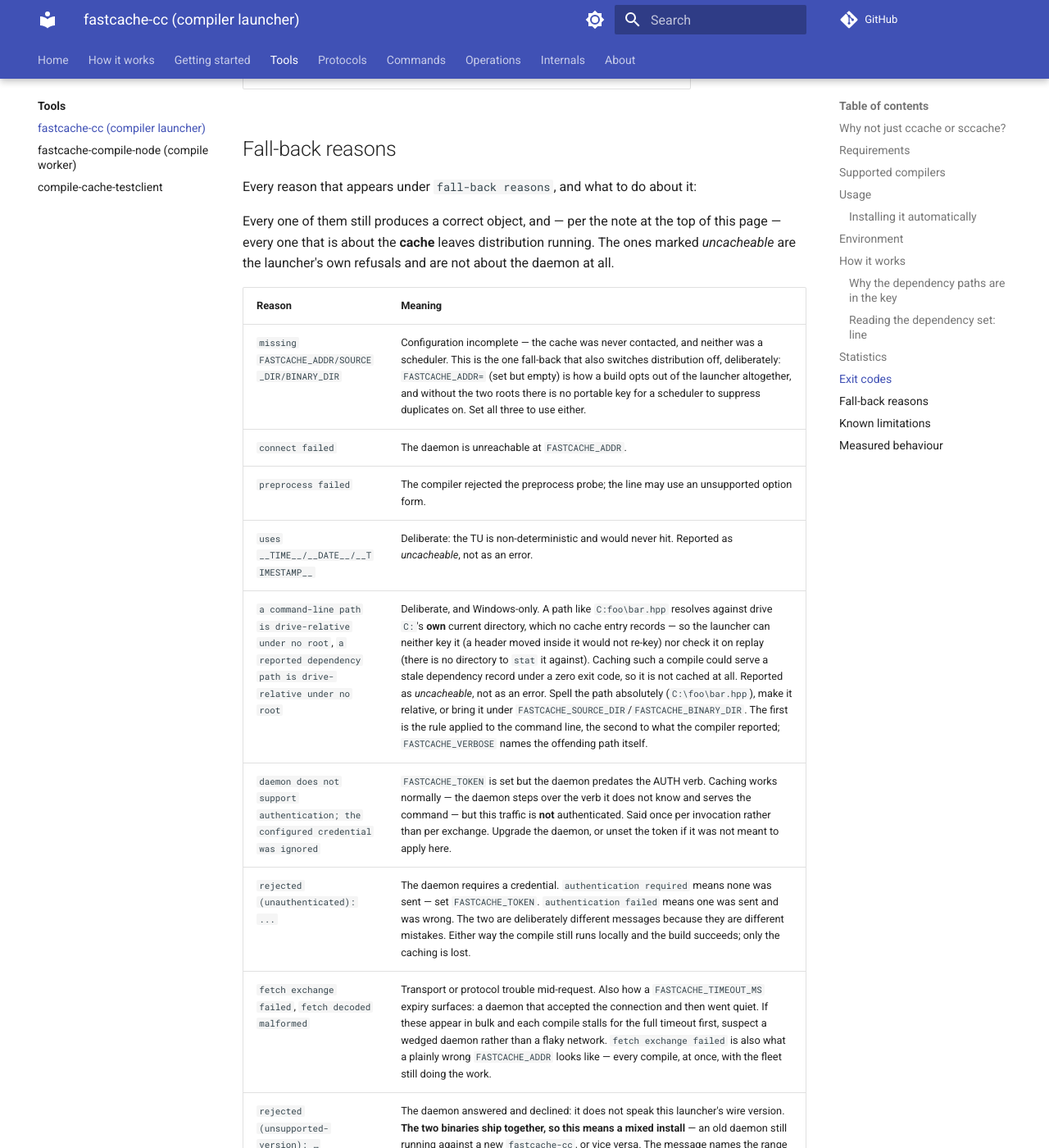
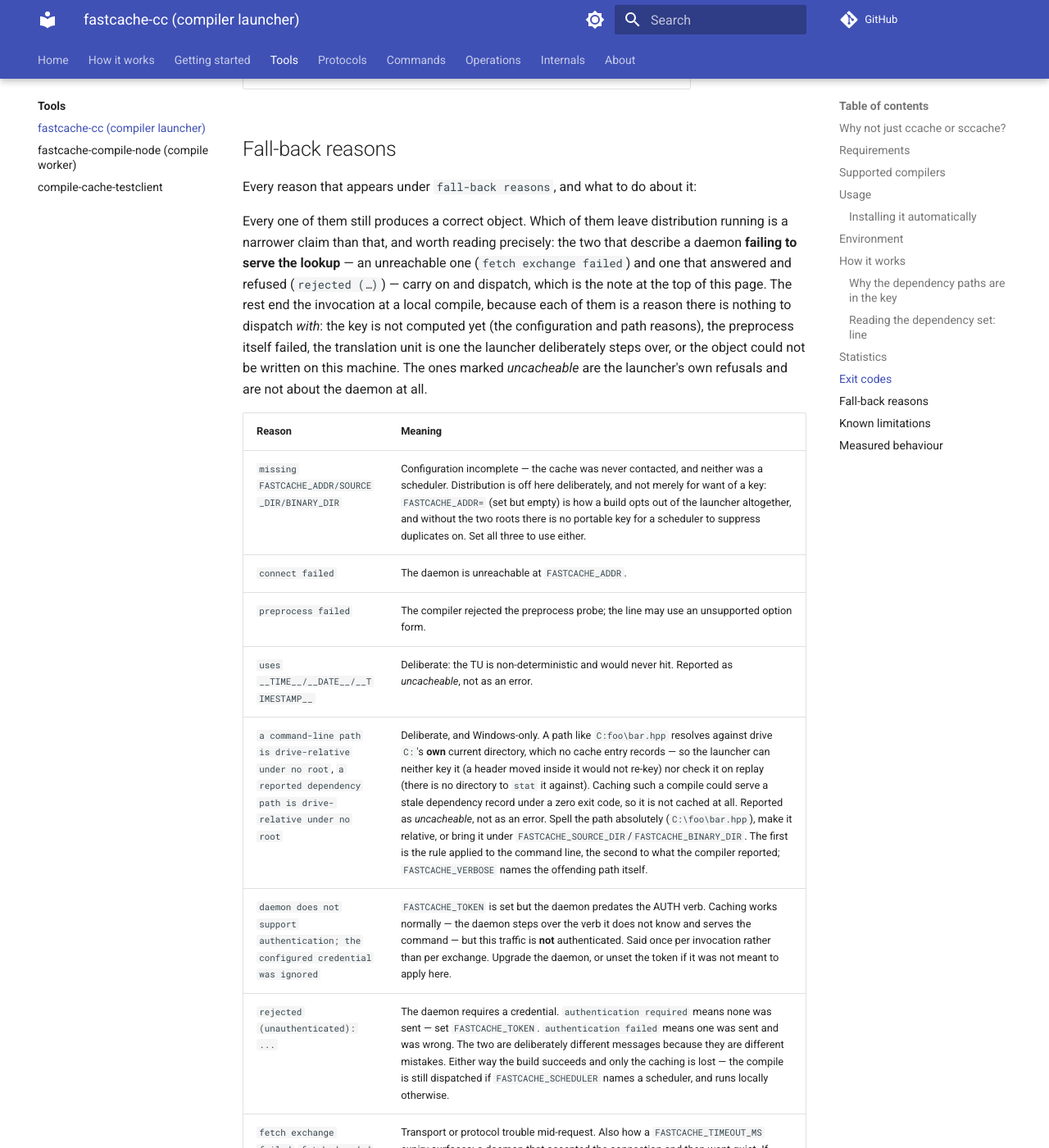
Before and after one commit to LASTRADA-Software/fastcached, an MkDocs documentation site: the page built from docs/tools/fastcache-cc.md, in a window 1280 px wide and 1400 px high, scrolled down 10756 px. Shown: the whole window at 82% size. Built offline with MkDocs 1.6.1 and Material for MkDocs 9.7.7, drawn with Linux system fonts in a browser that asks for light colours; comment, search, counter and statistics services are not loaded; some of the changed text lies outside the part shown.

Commit message:
cc: a refusal is an answer, so the store-skip line may not say otherwise
A /code-review medium pass over the two commits above.

The line explaining the skipped STORE said the cache "did not answer the
fetch", which is true of a transport failure and false of a refusal -- the
daemon spoke and declined. Reporting a refusal under the wrong reason
sends an operator to look for an unreachable daemon that is running
perfectly well and rejecting, which this tree has a rule about.

The fall-back reason table claimed that everything about the cache leaves
distribution running. It does not: `fetch decoded malformed`,
`preprocess failed` and the four deliberate refusals all end the
invocation, each because there is nothing to dispatch WITH. The table now
names the two reasons that carry on and says why the rest cannot, and the
`rejected (unauthenticated)` row stops saying the compile runs locally.

`KeyInputs` is const again now that nothing is moved out of it, and the
comment that explained why it could not be no longer describes a move that
does not happen.

`FallbackRow`'s two byte-wide members move to the end. One of them between
two `string_view`s costs seven bytes of padding, which is the rule this
build enforces on config structs -- the shape is the same here and the
reason for it does not depend on which struct it is.

Refs #236

Signed-off-by: Christian Parpart <christian@parpart.family>

```diff
--- a/docs/tools/fastcache-cc.md
+++ b/docs/tools/fastcache-cc.md
@@ -391,21 +391,28 @@
 
 Every reason that appears under `fall-back reasons`, and what to do about it:
 
-Every one of them still produces a correct object, and — per the note at the top
-of this page — every one that is about the **cache** leaves distribution running.
-The ones marked *uncacheable* are the launcher's own refusals and are not about
-the daemon at all.
+Every one of them still produces a correct object. Which of them leave
+distribution running is a narrower claim than that, and worth reading precisely:
+the two that describe a daemon **failing to serve the lookup** — an unreachable
+one (`fetch exchange failed`) and one that answered and refused (`rejected (…)`)
+— carry on and dispatch, which is the note at the top of this page. The rest end
+the invocation at a local compile, because each of them is a reason there is
+nothing to dispatch *with*: the key is not computed yet (the configuration and
+path reasons), the preprocess itself failed, the translation unit is one the
+launcher deliberately steps over, or the object could not be written on this
+machine. The ones marked *uncacheable* are the launcher's own refusals and are
+not about the daemon at all.
 
 | Reason | Meaning |
 |--------|---------|
-| `missing FASTCACHE_ADDR/SOURCE_DIR/BINARY_DIR` | Configuration incomplete — the cache was never contacted, and neither was a scheduler. This is the one fall-back that also switches distribution off, deliberately: `FASTCACHE_ADDR=` (set but empty) is how a build opts out of the launcher altogether, and without the two roots there is no portable key for a scheduler to suppress duplicates on. Set all three to use either. |
+| `missing FASTCACHE_ADDR/SOURCE_DIR/BINARY_DIR` | Configuration incomplete — the cache was never contacted, and neither was a scheduler. Distribution is off here deliberately, and not merely for want of a key: `FASTCACHE_ADDR=` (set but empty) is how a build opts out of the launcher altogether, and without the two roots there is no portable key for a scheduler to suppress duplicates on. Set all three to use either. |
 | `connect failed` | The daemon is unreachable at `FASTCACHE_ADDR`. |
 | `preprocess failed` | The compiler rejected the preprocess probe; the line may use an unsupported option form. |
 | `uses __TIME__/__DATE__/__TIMESTAMP__` | Deliberate: the TU is non-deterministic and would never hit. Reported as *uncacheable*, not as an error. |
 | `a command-line path is drive-relative under no root`, `a reported dependency path is drive-relative under no root` | Deliberate, and Windows-only. A path like `C:foo\bar.hpp` resolves against drive `C:`'s **own** current directory, which no cache entry records — so the launcher can neither key it (a header moved inside it would not re-key) nor check it on replay (there is no directory to `stat` it against). Caching such a compile could serve a stale dependency record under a zero exit code, so it is not cached at all. Reported as *uncacheable*, not as an error. Spell the path absolutely (`C:\foo\bar.hpp`), make it relative, or bring it under `FASTCACHE_SOURCE_DIR`/`FASTCACHE_BINARY_DIR`. The first is the rule applied to the command line, the second to what the compiler reported; `FASTCACHE_VERBOSE` names the offending path itself. |
 | `daemon does not support authentication; the configured credential was ignored` | `FASTCACHE_TOKEN` is set but the daemon predates the AUTH verb. Caching works normally — the daemon steps over the verb it does not know and serves the command — but this traffic is **not** authenticated. Said once per invocation rather than per exchange. Upgrade the daemon, or unset the token if it was not meant to apply here. |
-| `rejected (unauthenticated): ...` | The daemon requires a credential. `authentication required` means none was sent — set `FASTCACHE_TOKEN`. `authentication failed` means one was sent and was wrong. The two are deliberately different messages because they are different mistakes. Either way the compile still runs locally and the build succeeds; only the caching is lost. |
-| `fetch exchange failed`, `fetch decoded malformed` | Transport or protocol trouble mid-request. Also how a `FASTCACHE_TIMEOUT_MS` expiry surfaces: a daemon that accepted the connection and then went quiet. If these appear in bulk and each compile stalls for the full timeout first, suspect a wedged daemon rather than a flaky network. `fetch exchange failed` is also what a plainly wrong `FASTCACHE_ADDR` looks like — every compile, at once, with the fleet still doing the work. |
+| `rejected (unauthenticated): ...` | The daemon requires a credential. `authentication required` means none was sent — set `FASTCACHE_TOKEN`. `authentication failed` means one was sent and was wrong. The two are deliberately different messages because they are different mistakes. Either way the build succeeds and only the caching is lost — the compile is still dispatched if `FASTCACHE_SCHEDULER` names a scheduler, and runs locally otherwise. |
+| `fetch exchange failed`, `fetch decoded malformed` | Transport or protocol trouble mid-request. Also how a `FASTCACHE_TIMEOUT_MS` expiry surfaces: a daemon that accepted the connection and then went quiet. If these appear in bulk and each compile stalls for the full timeout first, suspect a wedged daemon rather than a flaky network. `fetch exchange failed` is also what a plainly wrong `FASTCACHE_ADDR` looks like — every compile, at once, with the fleet still doing the work. The two differ in what happens next: `fetch exchange failed` carries on and dispatches, while `fetch decoded malformed` — a daemon that answered with a value this launcher cannot read, which in practice means a mixed install — ends the invocation at a local compile. |
 | `rejected (unsupported-version): …` | The daemon answered and declined: it does not speak this launcher's wire version. **The two binaries ship together, so this means a mixed install** — an old daemon still running against a new `fastcache-cc`, or vice versa. The message names the range the daemon does support. Restart the daemon from the same package as the launcher. |
 | `rejected (payload-too-large): …` | The object exceeded the daemon's `--storage-max-value`. Raise it, or accept that this TU will not cache. |
 | `rejected (…)` (other codes) | The daemon refused the command and said why; see [the error-code table](../protocols/compile-cache.md#error-codes). |
```
Also changed, not shown: 1 other file.
